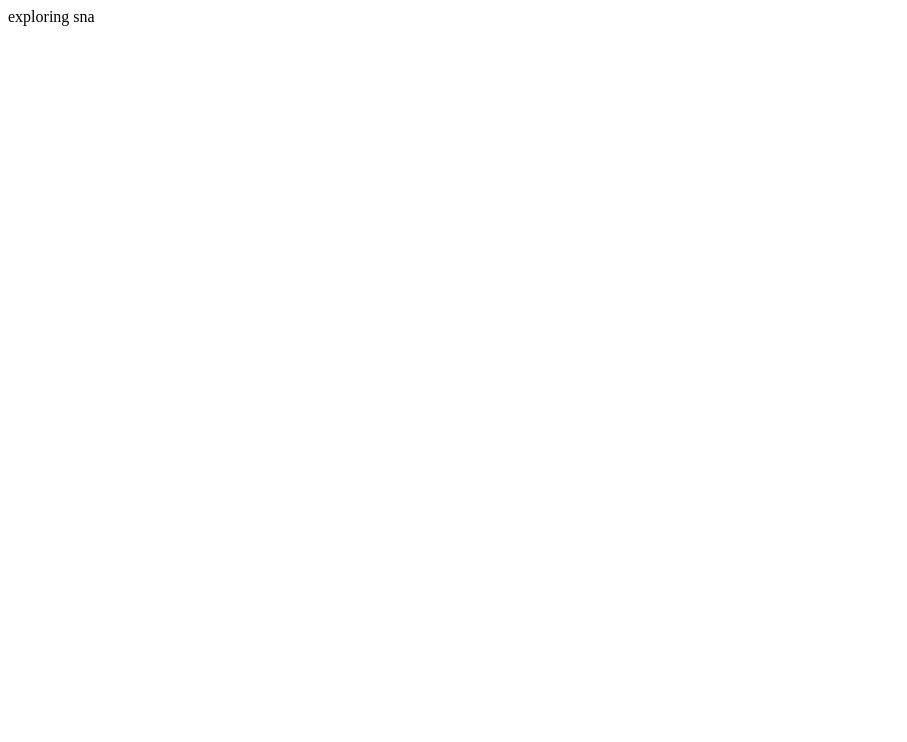
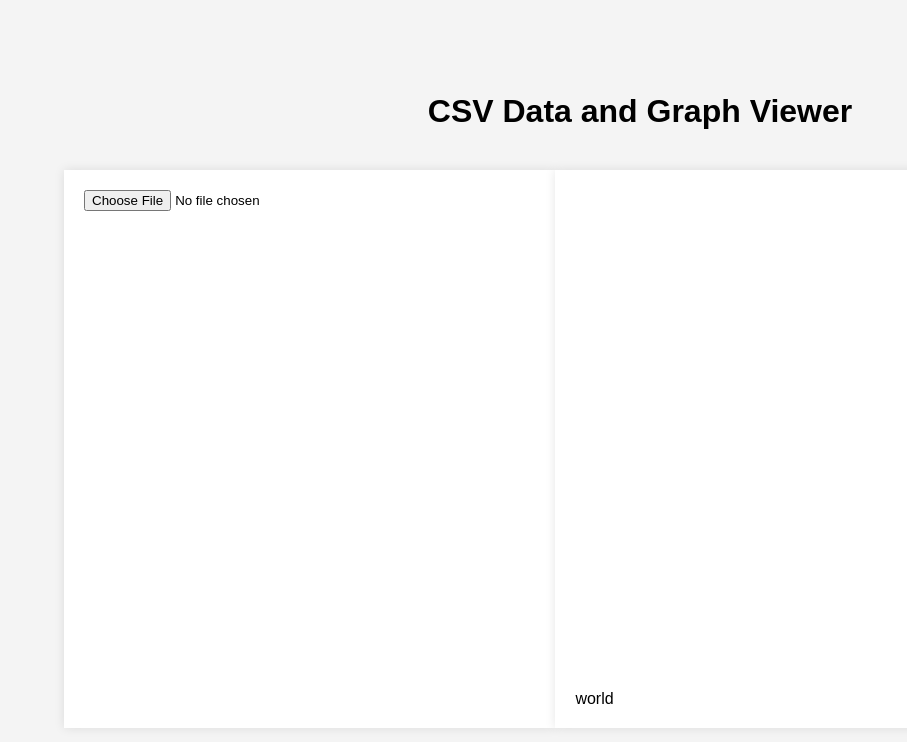
Before and after one commit to eduwang/explore-sna, a website: page index.html in a window 1280 px wide. Shown: the whole page, without its empty margins (0-907 px from the left). Drawn offline with Linux system fonts and the light colour scheme.

Commit message:
Main Page Setting Start 1

```diff
--- a/index.html
+++ b/index.html
@@ -1 +1,27 @@
-exploring sna
+<!DOCTYPE html>
+<html lang="en">
+<head>
+    <meta charset="UTF-8">
+    <meta name="viewport" content="width=device-width, initial-scale=1.0">
+    <title>CSV Data and Graph Viewer</title>
+    <link rel="stylesheet" href="styles.css">
+</head>
+<body>
+    <div class="container">
+        <header>
+            <h1>CSV Data and Graph Viewer</h1>
+        </header>
+        <div class="main-content">
+            <div class="left-section">
+                <input type="file" id="csvFileInput" accept=".csv" />
+                <div id="csvDataDisplay"></div>
+            </div>
+            <div class="right-section">
+                <div id="graphDisplay"></div>
+                world
+            </div>
+        </div>
+    </div>
+    <!-- <script src="script.js"></script> -->
+</body>
+</html>
--- /dev/null
+++ b/styles.css
@@ -0,0 +1,61 @@
+body {
+    font-family: Arial, sans-serif;
+    margin: 0;
+    padding: 0;
+    display: flex;
+    justify-content: center;
+    align-items: center;
+    height: 100vh;
+    background-color: #f4f4f4;
+}
+
+.container {
+    width: 90%;
+    max-width: 1200px;
+}
+
+header {
+    text-align: center;
+    margin-bottom: 20px;
+}
+
+h1 {
+    margin: 0;
+    padding: 20px 0;
+    font-size: 2em;
+}
+
+.main-content {
+    display: flex;
+    justify-content: space-between;
+}
+
+.left-section {
+    width: 40%;
+    padding: 20px;
+    background-color: #fff;
+    box-shadow: 0 0 10px rgba(0, 0, 0, 0.1);
+}
+
+.right-section {
+    width: 55%;
+    padding: 20px;
+    background-color: #fff;
+    box-shadow: 0 0 10px rgba(0, 0, 0, 0.1);
+    border: 1cm
+}
+
+#csvFileInput {
+    display: block;
+    margin-bottom: 20px;
+}
+
+#csvDataDisplay {
+    max-height: 500px;
+    overflow-y: auto;
+}
+
+#graphDisplay {
+    width: 100%;
+    height: 500px;
+}
```
